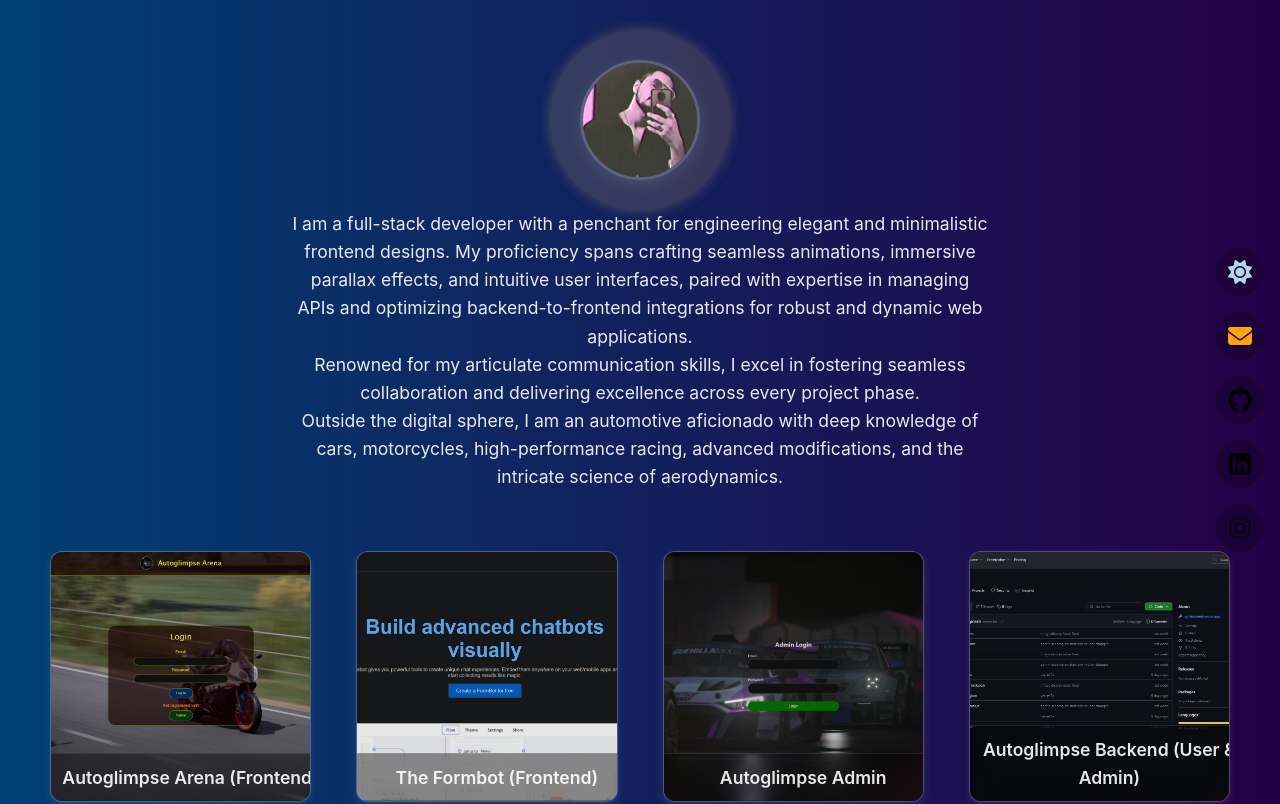
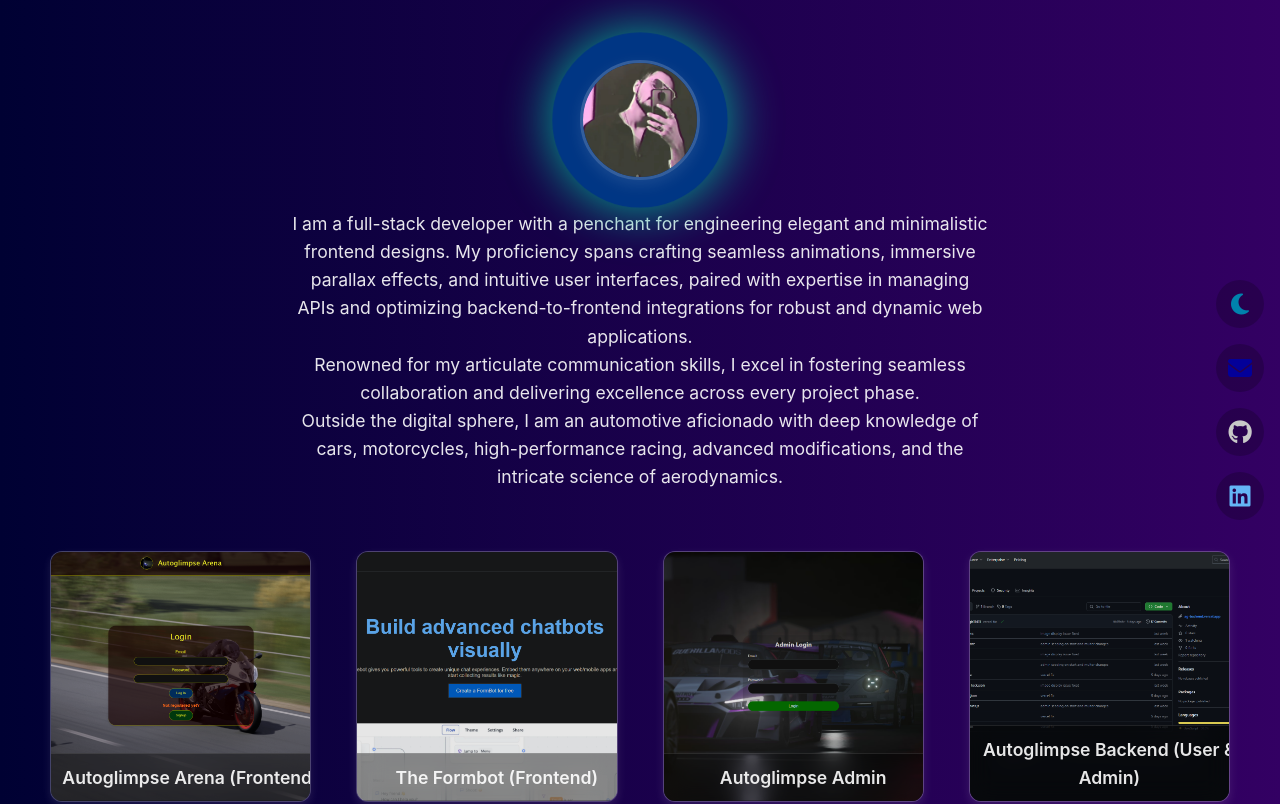
Before and after one commit to ankitsingh11411/port_frontend, a React (Vite) app: page / in a window 1280 px wide. Shown: the top 804 px of the page. Built offline with nearby package versions, Linux system fonts and the light colour scheme.

Commit message:
theme swicth and styles updated

```diff
--- a/src/App.css
+++ b/src/App.css
@@ -6,25 +6,5 @@
   align-items: center;
   justify-content: center;
   min-height: 100vh;
-  background-color: var(--background-color);
+  background-color: var(--primary-bg);
 }
-
-:root {
-  --primary-bg: #0a192f;
-  --secondary-bg: #172a45;
-  --text-color: rgba(255, 255, 255, 0.9);
-  --card-bg: rgba(255, 255, 255, 0.1);
-}
-
-[data-theme='light'] {
-  --primary-bg: #f5f5f5;
-  --secondary-bg: #eaeaea;
-  --text-color: #0a192f;
-  --card-bg: #ffffff;
-}
-
-body {
-  background: var(--primary-bg);
-  color: var(--text-color);
-  transition: background 0.3s ease, color 0.3s ease;
-}
--- a/src/App.jsx
+++ b/src/App.jsx
@@ -7,12 +7,17 @@ function App() {
   const [theme, setTheme] = useState(localStorage.getItem('theme') || 'dark');
 
   useEffect(() => {
-    document.body.setAttribute('data-theme', theme);
+    document.documentElement.setAttribute('data-theme', theme);
     localStorage.setItem('theme', theme);
   }, [theme]);
 
   const toggleTheme = () => {
-    setTheme((prevTheme) => (prevTheme === 'dark' ? 'light' : 'dark'));
+    setTheme((prevTheme) => {
+      const newTheme = prevTheme === 'dark' ? 'light' : 'dark';
+      document.documentElement.setAttribute('data-theme', newTheme);
+      localStorage.setItem('theme', newTheme);
+      return newTheme;
+    });
   };
 
   return (
--- a/src/components/Floaticons.jsx
+++ b/src/components/Floaticons.jsx
@@ -10,9 +10,9 @@ function FloatIcons({ toggleTheme, theme }) {
     <div className={styles.social}>
       <a onClick={toggleTheme} className={styles.themeIcon}>
         {theme === 'dark' ? (
+          <i className="fas fa-moon"></i>
+        ) : (
           <i className="fas fa-sun"></i>
-        ) : (
-          <i className="fas fa-moon"></i>
         )}
       </a>
 
@@ -24,6 +24,7 @@ function FloatIcons({ toggleTheme, theme }) {
         href="https://github.com/ankitsingh11411"
         target="_blank"
         rel="noreferrer"
+        className={styles.githubIcon}
       >
         <i className="fab fa-github"></i>
       </a>
@@ -31,11 +32,9 @@ function FloatIcons({ toggleTheme, theme }) {
         href="https://www.linkedin.com/in/ankit-singh-46492a174/"
         target="_blank"
         rel="noreferrer"
+        className={styles.linkedinIcon}
       >
         <i className="fab fa-linkedin"></i>
-      </a>
-      <a href="https://www.instagram.com" target="_blank" rel="noreferrer">
-        <i className="fab fa-instagram"></i>
       </a>
 
       <ContactModal
--- a/src/components/Floaticons.module.css
+++ b/src/components/Floaticons.module.css
@@ -34,12 +34,15 @@
 }
 
 .contactIcon i {
-  color: rgb(255, 165, 0);
+  color: rgb(30, 80, 150);
 }
 
-.themeIcon i {
-  font-size: 1.5rem;
-  color: #ffffff;
+.linkedinIcon i {
+  color: rgb(0, 119, 181);
+}
+
+.githubIcon i {
+  color: rgb(50, 50, 50);
 }
 
 [data-theme='light'] .themeIcon i {
@@ -47,5 +50,29 @@
 }
 
 [data-theme='dark'] .themeIcon i {
-  color: rgb(173, 216, 230);
+  color: rgb(0, 130, 173);
 }
+
+[data-theme='light'] .contactIcon i {
+  color: rgb(16, 91, 197);
+}
+
+[data-theme='dark'] .contactIcon i {
+  color: rgb(3, 0, 153);
+}
+
+[data-theme='light'] .githubIcon i {
+  color: rgb(107, 107, 107);
+}
+
+[data-theme='dark'] .githubIcon i {
+  color: rgb(200, 200, 200);
+}
+
+[data-theme='light'] .linkedinIcon i {
+  color: rgb(0, 119, 181);
+}
+
+[data-theme='dark'] .linkedinIcon i {
+  color: rgb(100, 181, 246);
+}
--- a/src/components/Profile.module.css
+++ b/src/components/Profile.module.css
@@ -3,10 +3,18 @@
   overflow: hidden;
   padding: 50px;
   text-align: center;
-  color: white;
+  color: var(--text-color);
   font-family: 'Poppins', sans-serif;
-  background: linear-gradient(90deg, #003f72, #240046);
+  background: linear-gradient(
+    90deg,
+    var(--gradient-start),
+    var(--gradient-end)
+  );
   z-index: 1;
+}
+
+.profile_description {
+  color: var(--text-color);
 }
 
 .avatar_wrapper {
@@ -24,8 +32,8 @@
   width: 160px;
   height: 160px;
   border-radius: 50%;
-  background: rgba(198, 169, 105, 0.2);
-  box-shadow: 0 0 15px rgba(198, 169, 105, 0.5);
+  background: var(--secondary-bg);
+  box-shadow: 0 0 50px var(--secondary-bg2);
   animation: pulseGlow 2s infinite alternate ease-in-out;
 }
 
--- a/src/index.css
+++ b/src/index.css
@@ -1,49 +1,54 @@
-:root {
+html[data-theme='dark'] {
   --primary-bg: #0a192f;
-  --secondary-bg: #172a45;
+  --secondary-bg: #003785;
+  --secondary-bg2: #00b899;
   --text-color: rgba(255, 255, 255, 0.9);
   --card-bg: rgba(255, 255, 255, 0.1);
+  --gradient-start: #000133;
+  --gradient-end: #330063;
 }
 
-[data-theme='light'] {
-  --primary-bg: #f5f5f5;
-  --secondary-bg: #eaeaea;
+html[data-theme='light'] {
+  --primary-bg: #888888;
+  --secondary-bg: #14005a;
+  --secondary-bg2: #2d0080;
   --text-color: #0a192f;
-  --card-bg: #ffffff;
+  --card-bg: #000000;
+  --gradient-start: #cccccc;
+  --gradient-end: #2e006b;
 }
 
+html,
 body {
   margin: 0;
   padding: 0;
   font-family: 'Poppins', sans-serif;
   background: var(--primary-bg);
   color: var(--text-color);
-  transition: background 0.3s ease, color 0.3s ease;
 }
 
 a {
   text-decoration: none;
-  color: var(--primary-color);
-  transition: color var(--transition-duration);
+  color: var(--text-color);
+  transition: color 0.3s ease;
 }
 
 a:hover {
-  color: var(--accent-color);
+  color: var(--secondary-bg);
 }
 
 button {
   cursor: pointer;
   border: none;
-  background-color: var(--primary-color);
-  color: var(--background-color);
+  background-color: var(--text-color);
+  color: var(--primary-bg);
   padding: 0.5rem 1rem;
   border-radius: 5px;
   font-size: 1rem;
-  transition: background-color var(--transition-duration),
-    color var(--transition-duration);
+  transition: background-color 0.3s ease, color 0.3s ease;
 }
 
 button:hover {
-  background-color: var(--accent-color);
-  color: var(--primary-color);
+  background-color: var(--secondary-bg);
+  color: var(--text-color);
 }
```
